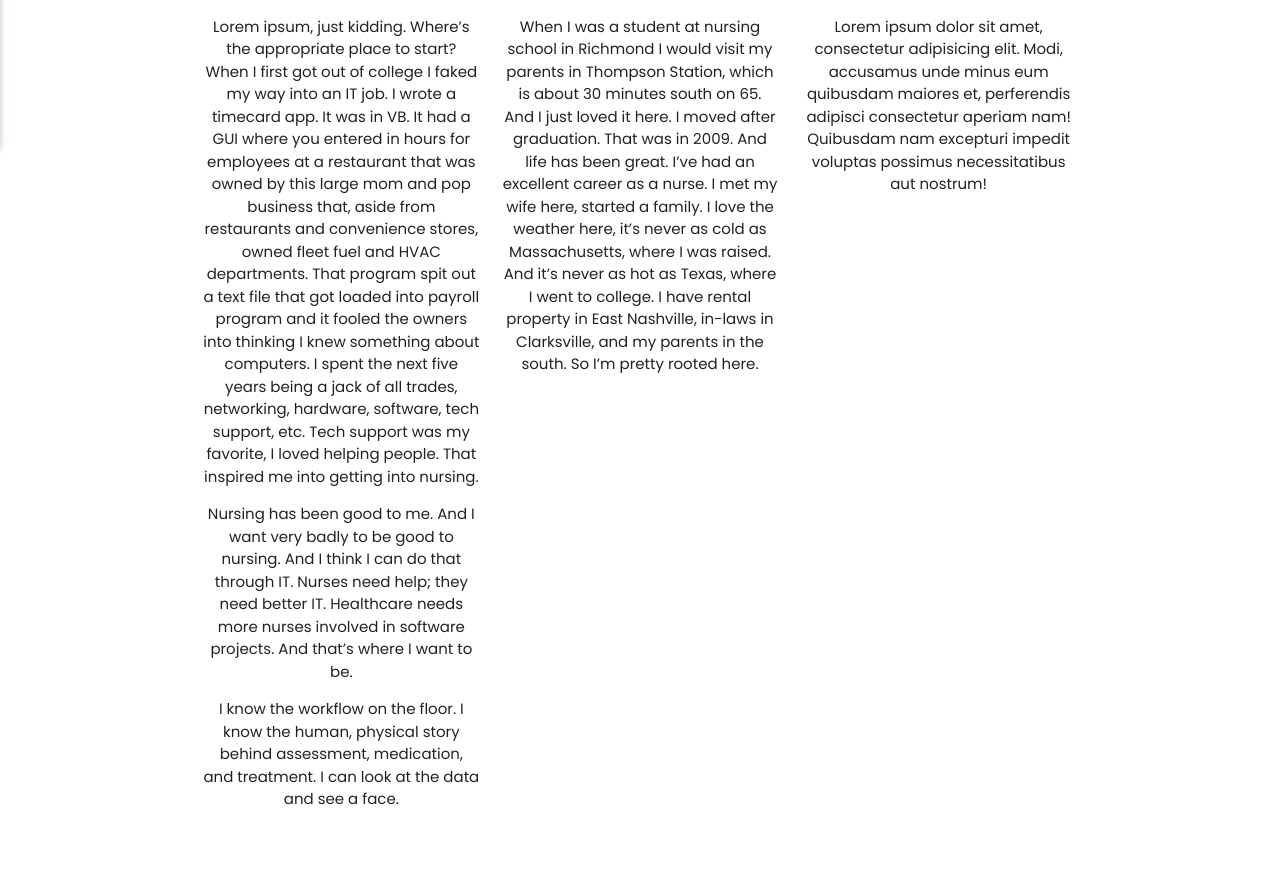
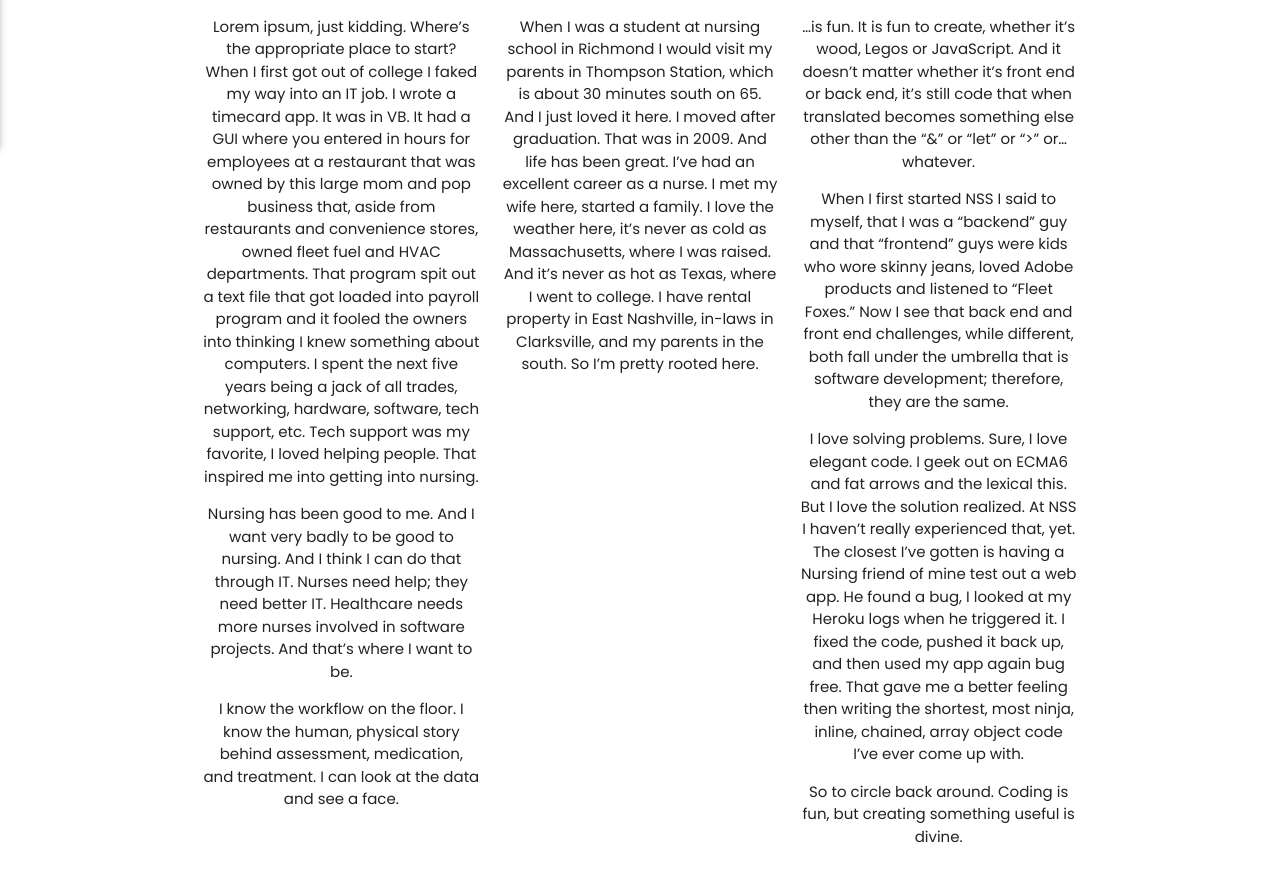
Before and after one commit to daveharmswebdev/angular-profile, a website: page docs/index.html at #/about in a window 1280 px wide. Shown: the part 712-1590 px from the top of the page. Before the commit the page ends 1553 px from the top, so only its background shows below. Drawn offline with Linux system fonts and the light colour scheme.

Commit message:
added coding article

```diff
--- a/docs/views/about.html
+++ b/docs/views/about.html
@@ -17,7 +17,18 @@
 		</article>
 		<article class="col s12 m6 l4">
 			<h2>Coding</h2>
-			<p>Lorem ipsum dolor sit amet, consectetur adipisicing elit. Modi, accusamus unde minus eum quibusdam maiores et, perferendis adipisci consectetur aperiam nam! Quibusdam nam excepturi impedit voluptas possimus necessitatibus aut nostrum!</p>
+			<p>
+				…is fun. It is fun to create, whether it’s wood, Legos or JavaScript. And it doesn’t matter whether it’s front end or back end, it’s still code that when translated becomes something else other than the “&” or “let” or “>” or…whatever.
+			</p>
+			<p>
+				When I first started NSS I said to myself, that I was a “backend” guy and that “frontend” guys were kids who wore skinny jeans, loved Adobe products and listened to “Fleet Foxes.”  Now I see that back end and front end challenges, while different, both fall under the umbrella that is software development; therefore, they are the same.
+			</p>
+			<p>
+				I love solving problems. Sure, I love elegant code. I geek out on ECMA6 and fat arrows and the lexical this. But I love the solution realized. At NSS I haven’t really experienced that, yet. The closest I’ve gotten is having a Nursing friend of mine test out a web app. He found a bug, I looked at my Heroku logs when he triggered it. I fixed the code, pushed it back up, and then used my app again bug free. That gave me a better feeling then writing the shortest, most ninja, inline, chained, array object code I’ve ever come up with.
+			</p>
+			<p>
+				So to circle back around. Coding is fun, but creating something useful is divine.
+			</p>
 		</article>
 	</div>
 </div>
```
